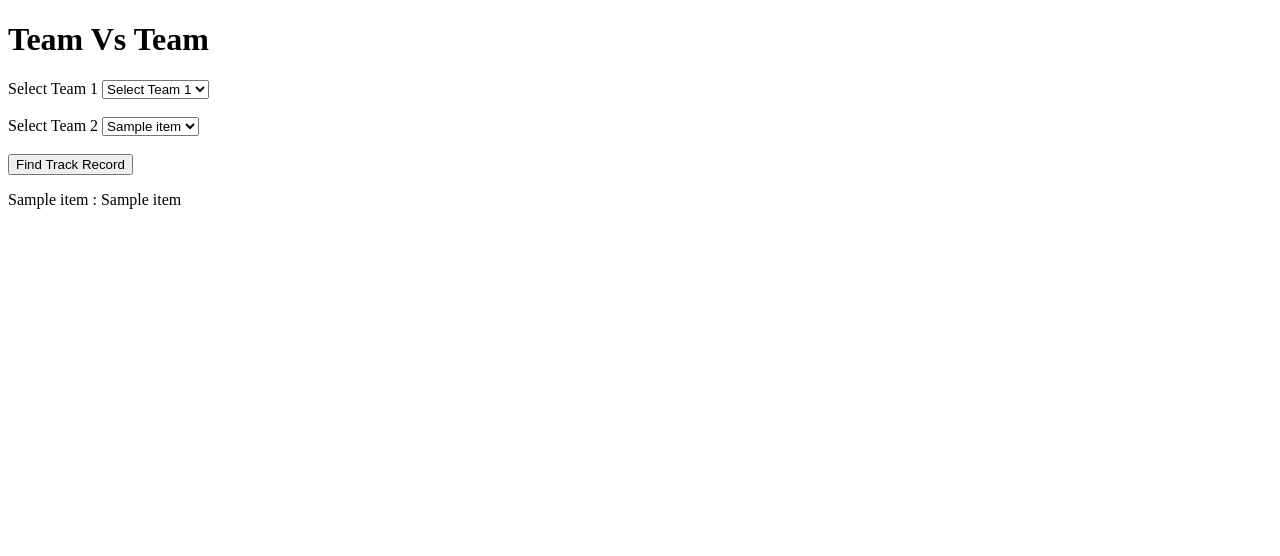
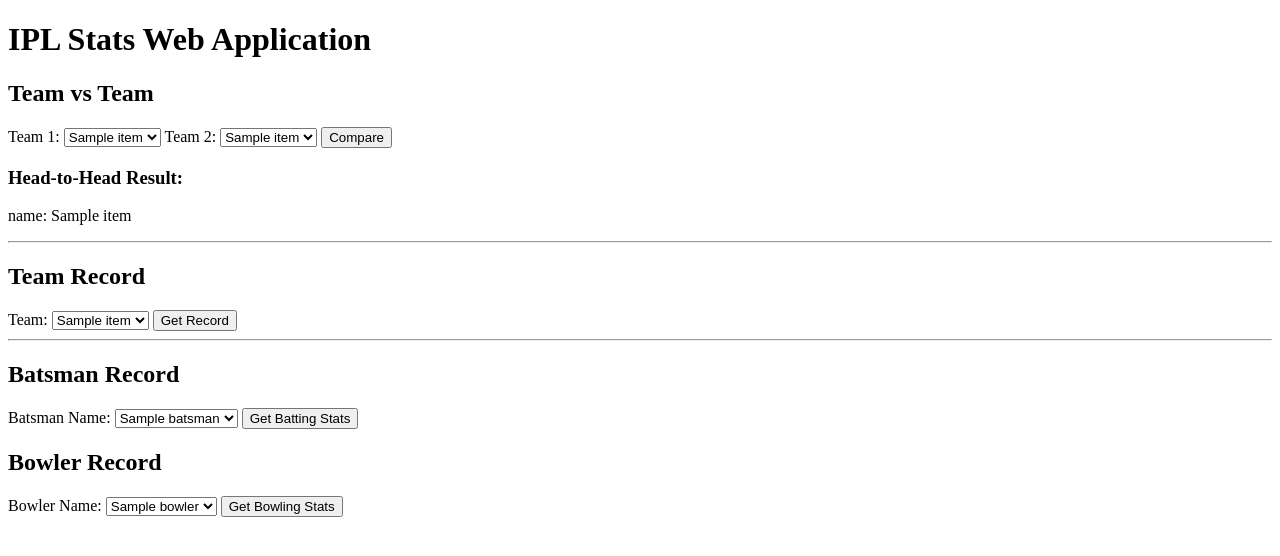
Before and after one commit to SurajAkhuli/IPL-WebApp, a Flask app: page /teamvteam in a window 1280 px wide. Shown: the top 556 px of the page. Run offline with Flask 3, Linux system fonts and the light colour scheme; a database or web service that is not in the repository returns one stand-in record (values such as "Sample title"); data that the repository does not hold is empty.

Commit message:
Updation in project

```diff
--- a/app.py
+++ b/app.py
@@ -1,25 +1,116 @@
-from flask import Flask,render_template,request
+# from flask import Flask,render_template,request
+# import requests
+
+# app = Flask(__name__)
+
+# @app.route('/')
+# def home():
+#     response = requests.get('http://127.0.0.1:5000/api/teams')
+#     teams = response.json()['teams']
+#     return render_template('index.html',teams = sorted(teams))
+
+# @app.route('/teamvteam')
+# def team_vs_team():
+#     team1 = request.args.get('team1')
+#     team2 = request.args.get('team2')
+
+#     response = requests.get('http://127.0.0.1:5000/api/teamvteam?team1={}&team2={}'.format(team1,team2))
+#     response = response.json()
+
+#     response1 = requests.get('http://127.0.0.1:5000/api/teams')
+#     teams = response1.json()['teams']
+
+#     return render_template('index.html',result = response,teams = sorted(teams))
+
+# app.run(debug=True,port=7000)
+
+
+
+
+from flask import Flask, render_template, request
 import requests
+import json
+import pandas as pd
 
 app = Flask(__name__)
 
+BASE_URL = 'http://127.0.0.1:5000'
+
+def get_batsmen():
+    try:
+        response = requests.get(f'{BASE_URL}/api/all-batsmen')
+        return response.json().get('batsmen', [])
+    except:
+        return []
+
+def get_bowlers():
+    try:
+        response = requests.get(f'{BASE_URL}/api/all-bowlers')
+        return response.json().get('bowlers', [])
+    except:
+        return []
+
+
 @app.route('/')
 def home():
-    response = requests.get('http://127.0.0.1:5000/api/teams')
-    teams = response.json()['teams']
-    return render_template('index.html',teams = sorted(teams))
+    teams = get_teams()
+    batsmen = get_batsmen()
+    bowlers = get_bowlers()
+    return render_template('index.html', teams=sorted(teams), batsmen=batsmen, bowlers=bowlers)
+
 
 @app.route('/teamvteam')
 def team_vs_team():
     team1 = request.args.get('team1')
     team2 = request.args.get('team2')
+    teams = get_teams()
+    batsmen = get_batsmen()
+    bowlers = get_bowlers()
 
-    response = requests.get('http://127.0.0.1:5000/api/teamvteam?team1={}&team2={}'.format(team1,team2))
-    response = response.json()
+    result = requests.get(f'{BASE_URL}/api/teamvteam', params={'team1': team1, 'team2': team2}).json()
+    return render_template('index.html', teams=sorted(teams), result=result, batsmen=batsmen, bowlers=bowlers)
 
-    response1 = requests.get('http://127.0.0.1:5000/api/teams')
-    teams = response1.json()['teams']
+@app.route('/team-record')
+def team_record():
+    team = request.args.get('team')
+    teams = get_teams()
+    batsmen = get_batsmen()
+    bowlers = get_bowlers()
 
-    return render_template('index.html',result = response,teams = sorted(teams))
+    response = requests.get(f'{BASE_URL}/api/team-record', params={'team': team})
+    record = json.dumps(response.json(), indent=4)
+    return render_template('index.html', teams=sorted(teams), team_record=record, batsmen=batsmen, bowlers=bowlers)
 
-app.run(debug=True,port=7000)
+
+@app.route('/batting-record')
+def batting_record():
+    batsman = request.args.get('batsman')
+    teams = get_teams()
+    batsmen = get_batsmen()
+    bowlers = get_bowlers()
+
+    response = requests.get(f'{BASE_URL}/api/batting-record', params={'batsman': batsman})
+    record = json.dumps(response.json(), indent=4)
+    return render_template('index.html', teams=sorted(teams), batsman_record=record, batsmen=batsmen, bowlers=bowlers)
+
+
+@app.route('/bowling-record')
+def bowling_record():
+    bowler = request.args.get('bowler')
+    teams = get_teams()
+    batsmen = get_batsmen()
+    bowlers = get_bowlers()
+
+
+    response = requests.get(f'{BASE_URL}/api/bowling-record', params={'bowler': bowler})
+    record = json.dumps(response.json(), indent=4)
+    return render_template('index.html', teams=sorted(teams), bowler_record=record, batsmen=batsmen, bowlers=bowlers)
+
+def get_teams():
+    try:
+        response = requests.get(f'{BASE_URL}/api/teams')
+        return response.json().get('teams', [])
+    except:
+        return []
+
+app.run(debug=True, port=7000)
--- a/templates/index.html
+++ b/templates/index.html
@@ -1,4 +1,4 @@
-<!DOCTYPE html>
+<!-- <!DOCTYPE html>
 <html lang="en">
 <head>
     <meta charset="UTF-8">
@@ -33,4 +33,94 @@
 {% endif %}
 
 </body>
+</html> -->
+
+<!DOCTYPE html>
+<html lang="en">
+<head>
+    <meta charset="UTF-8">
+    <title>IPL Web App</title>
+</head>
+<body>
+
+<h1>IPL Stats Web Application</h1>
+
+<!-- Team vs Team -->
+<h2>Team vs Team</h2>
+<form action="/teamvteam" method="get">
+    <label>Team 1:</label>
+    <select name="team1">
+        {% for team in teams %}
+            <option>{{ team }}</option>
+        {% endfor %}
+    </select>
+    <label>Team 2:</label>
+    <select name="team2">
+        {% for team in teams %}
+            <option>{{ team }}</option>
+        {% endfor %}
+    </select>
+    <input type="submit" value="Compare">
+</form>
+{% if result %}
+    <h3>Head-to-Head Result:</h3>
+    {% for key, value in result.items() %}
+        <p>{{ key }}: {{ value }}</p>
+    {% endfor %}
+{% endif %}
+
+<hr>
+
+<!-- Team Record -->
+<h2>Team Record</h2>
+<form action="/team-record" method="get">
+    <label>Team:</label>
+    <select name="team">
+        {% for team in teams %}
+            <option>{{ team }}</option>
+        {% endfor %}
+    </select>
+    <input type="submit" value="Get Record">
+</form>
+{% if team_record %}
+    <h3>Team Performance:</h3>
+    <pre>{{ team_record }}</pre>
+{% endif %}
+
+<hr>
+
+<!-- Batsman Record -->
+<h2>Batsman Record</h2>
+<form action="/batting-record" method="get">
+    <label>Batsman Name:</label>
+    <select name="batsman">
+        {% for batsman in batsmen %}
+            <option>{{ batsman }}</option>
+        {% endfor %}
+    </select>
+    <input type="submit" value="Get Batting Stats">
+</form>
+{% if batsman_record %}
+    <h3>Batting Stats:</h3>
+    <pre>{{ batsman_record }}</pre>
+{% endif %}
+
+<!-- Bowler Record -->
+<h2>Bowler Record</h2>
+<form action="/bowling-record" method="get">
+    <label>Bowler Name:</label>
+    <select name="bowler">
+        {% for bowler in bowlers %}
+            <option>{{ bowler }}</option>
+        {% endfor %}
+    </select>
+    <input type="submit" value="Get Bowling Stats">
+</form>
+{% if bowler_record %}
+    <h3>Bowling Stats:</h3>
+    <pre>{{ bowler_record }}</pre>
+{% endif %}
+
+
+</body>
 </html>
```
